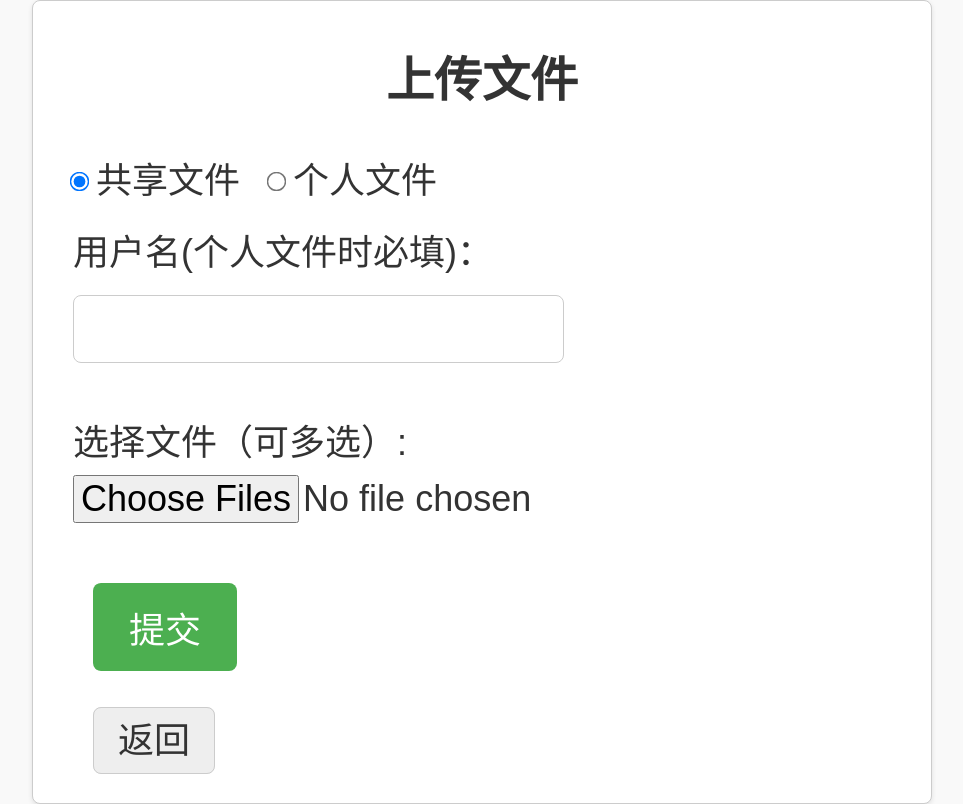
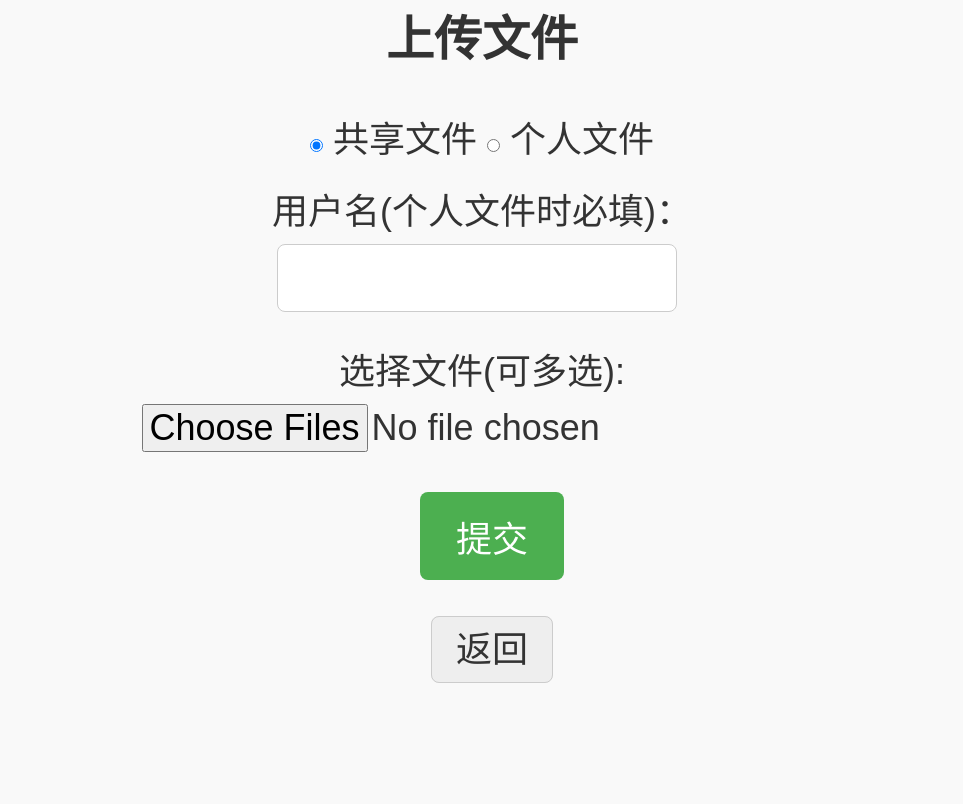
Before and after one commit to Abyss-hhy/abyss_md_moon, a Flask app: page /upload in a window 1280 px wide. Shown: the whole page, without its empty margins (158-1121 px from the left). After the commit the page ends 683 px from the top, so only its background shows below. Run offline with Flask 3, Linux system fonts and the light colour scheme.

Commit message:
0.5.1 很好

```diff
--- a/static/style.css
+++ b/static/style.css
@@ -297,62 +289,5 @@ body {
     border-radius: 4px;
 }
 
-/* 上传页面：居中放大 */
-.upload-page-wrapper {
-    display: flex;
-    justify-content: center;
-    align-items: center;
-    flex: 1 1 auto;
-    font-size: 36px;
-}
-
-.upload-container {
-    max-width: 900px;
-    width: 100%;
-    background: #fff;
-    border: 1px solid #ccc;
-    border-radius: 8px;
-    padding: 40px;
-    box-shadow: 0 2px 5px rgba(0,0,0,0.1);
-}
-
-/* 这里调大字体等 */
-.upload-container h1 {
-    font-size: 48px;
-    margin-bottom: 40px;
-    text-align: center;
-}
-
-.upload-container label {
-    font-size:36px;
-    margin: 20px 0 10px 0;
-    display:block;
-}
-
-.upload-container input[type="file"] {
-    margin-bottom: 40px;
-    font-size:36px;
-}
-
-.upload-container .owner-type {
-    margin: 20px 0;
-    font-size:36px;
-    display: flex;
-    align-items:center;
-}
-
-.upload-container .owner-type input {
-    margin-right: 10px;
-    transform: scale(1.5);
-    margin-top: 8px;
-}
-
-.upload-container .owner-type label {
-    margin-right:40px;
-}
-
-.upload-container button {
-    font-size:36px;
-    padding: 18px 36px;
-    margin-top:20px;
-}
+/* 若 upload.html 无改动，这里不重复；若需则保留 */
+/* .upload-page-wrapper, .upload-container, .owner-type { ... } */
--- a/templates/upload.html
+++ b/templates/upload.html
@@ -7,22 +7,21 @@
 </head>
 <body>
 <div class="upload-page-wrapper">
-    <div class="upload-container">
+    <div class="upload-container" style="display:flex; flex-direction:column; align-items:center;">
         <h1 style="font-size:48px; margin-bottom:40px;">上传文件</h1>
-        <form action="{{ url_for('upload_file') }}" method="post" enctype="multipart/form-data">
+        <form action="{{ url_for('upload_file') }}" method="post" enctype="multipart/form-data"
+              style="display:flex; flex-direction:column; align-items:center;">
             <input type="hidden" name="dir" value="{{ current_dir }}">
 
-            <label class="owner-type" style="margin-bottom:20px;">
-                <input type="radio" name="owner_type" value="shared" checked>
-                <span style="font-size:36px; margin-right:30px;">共享文件</span>
-                <input type="radio" name="owner_type" value="personal">
-                <span style="font-size:36px;">个人文件</span>
-            </label>
+            <div class="owner-type" style="font-size:36px; margin-bottom:20px;">
+                <label><input type="radio" name="owner_type" value="shared" checked> 共享文件</label>
+                <label><input type="radio" name="owner_type" value="personal"> 个人文件</label>
+            </div>
 
-            <label style="font-size:36px; margin-bottom:20px;">用户名(个人文件时必填)：</label>
-            <input type="text" name="owner_user" class="input-text" style="margin-bottom:30px; font-size:36px;">
+            <label style="font-size:36px; margin-bottom:10px;">用户名(个人文件时必填)：</label>
+            <input type="text" name="owner_user" class="input-text" style="margin-bottom:30px; font-size:36px; width:400px;">
 
-            <label style="font-size:36px; margin-bottom:10px;">选择文件（可多选）:</label>
+            <label style="font-size:36px; margin-bottom:10px;">选择文件(可多选):</label>
             <input type="file" name="file" multiple style="font-size:36px; margin-bottom:40px;">
 
             <button type="submit" class="btn primary" style="font-size:36px; padding:18px 36px;">提交</button>
```
Also changed, not shown: other parts of static/style.css (+16 -24 lines), metadata.json (+7 -1 lines), templates/index.html (+28 -27 lines), upload_folder/1734711496_README.md (+367 -1 lines), upload_folder/21233.md (added, +1 -0 lines).
